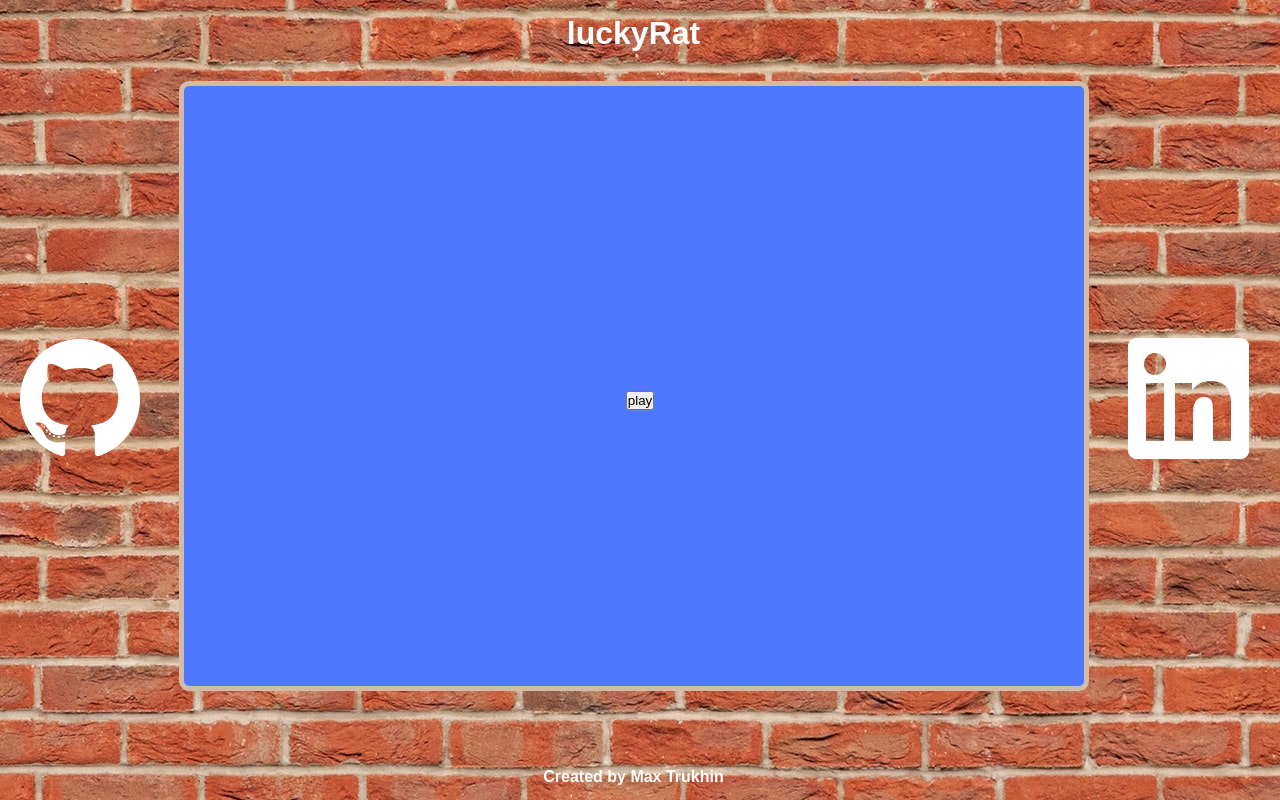
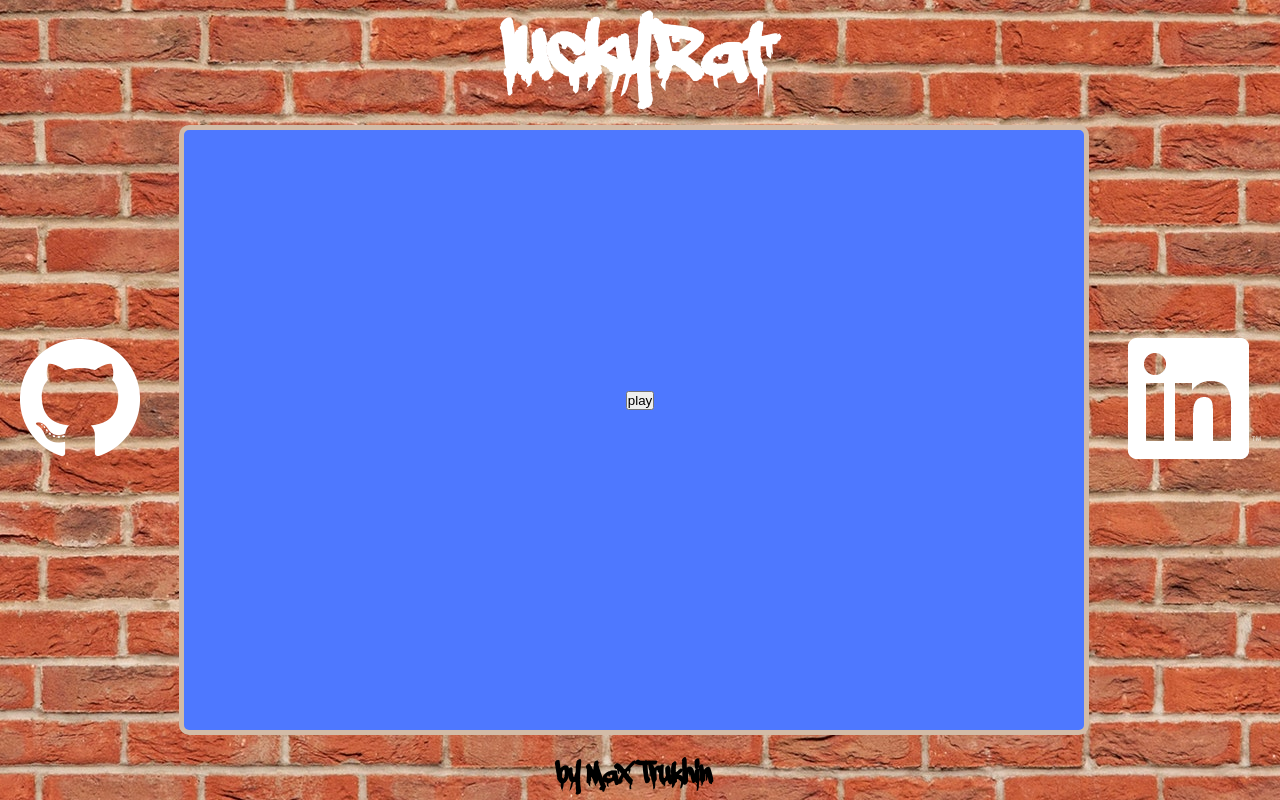
Before and after one commit to MLT-NYC/luckyRat, a website built with webpack: page index.html in a window 1280 px wide. Built offline with nearby package versions, Linux system fonts and the light colour scheme; files whose address does not match are found by name.

Commit message:
Minor styling

```diff
--- a/index.html
+++ b/index.html
@@ -18,7 +18,7 @@
         <h1 class='title'>luckyRat</h1>
         <canvas id='rootCanvas' width='900' height='600'></canvas>
         <button class='restartButton'>restart</button>
-        <h4 class='signature'>Created by Max Trukhin</h4>
+        <h4 class='signature'>by Max Trukhin</h4>
     </div>
 
     <a href="https://www.linkedin.com/in/max-trukhin">
--- a/source/index.js
+++ b/source/index.js
@@ -284,6 +284,4 @@ document.addEventListener('DOMContentLoaded', () => {
 
         requestAnimationFrame(draw);
     }
-
-            // draw();
 });
--- a/stylesheets/main.css
+++ b/stylesheets/main.css
@@ -1,3 +1,8 @@
+@font-face {
+    font-family: graffiti;
+    src: url(../fonts/adrip1.ttf)
+}
+
 * {
     padding: 0;
     margin:0;
@@ -30,15 +35,15 @@ body {
 }
 
 .title {
-    font-family: Arial, Helvetica, sans-serif;
-    /* font-size: 48; */
+    font-family: graffiti;
+    font-size: 100px;
     color: white;
 }
 
 .signature {
-    font-family: Arial, Helvetica, sans-serif;
-    /* font-size: 24; */
-    color: white;
+    font-family: graffiti;
+    font-size: 36px;
+    color: black
 }
 
 canvas {
```
Also changed, not shown: fonts/adrip1.ttf (added).
